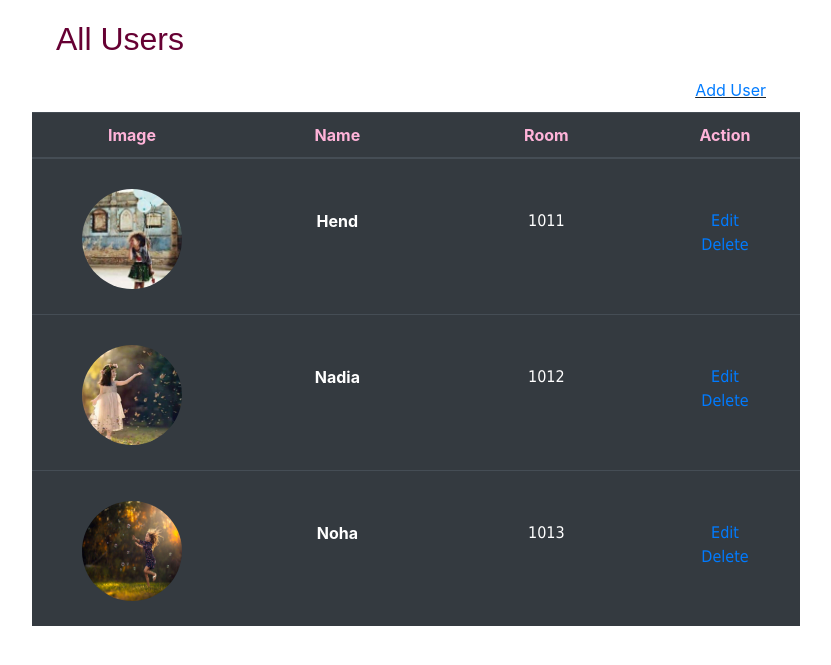
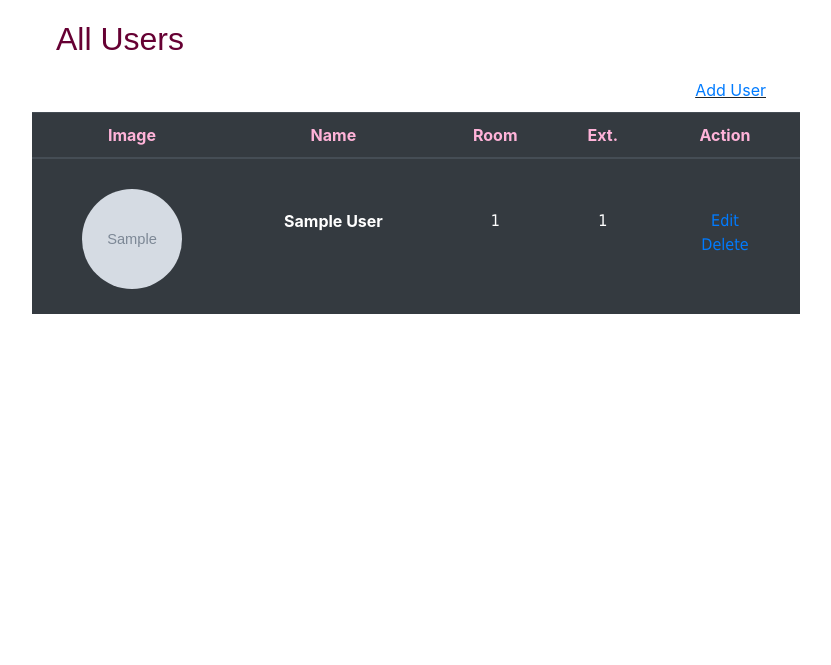
Before and after one commit to ghadamostafa/ITI-Cafeteria, a PHP site: page /Views/users.php in a window 1280 px wide. Shown: the top 665 px of the page, without its empty margins (224-1055 px from the left). Run offline with PHP 8.4, Linux system fonts and the light colour scheme; tables that the repository leaves empty hold one stand-in row (values such as "Sample post"); grey boxes marked "Sample" are stand-in pictures.

Commit message:
list users

```diff
--- a/Views/users.php
+++ b/Views/users.php
@@ -62,6 +62,20 @@
 	</style>
 </head>
 <body>
+	<?php
+	$conn=mysqli_connect("localhost:3308","root","","cafeteria");
+	if(! $conn)
+	{
+		echo "cann't connect";
+		echo mysqli_connect_error();
+	exit;
+	}
+	else
+	{
+		$users=mysqli_query($conn,"select * from users");
+		// var_dump($users);
+	}
+	?>
 	<div id="headerDiv">
 		<h2 >All Users</h2>
 	</div>
@@ -76,42 +90,27 @@
 		   		<th scope="col" class="image">Image</th>
 		      <th scope="col">Name</th>
 		      <th scope="col">Room</th>
+		      <th scope="col">Ext.</th>
 		      <th scope="col" style="width: 150px;">Action</th>
 
 
 		    </tr>
 		  </thead>
 		  <tbody>
+		  	<?php
+		  	while($row=mysqli_fetch_assoc($users))
+			{
+		  	?>
 		    <tr>
-		    	<td  class="image"><img src="../assets/Images/photo1.jpg"></td>
-		      <th scope="row">Hend</th>
-		      <td>1011</td>
+		    	<td  class="image"><img src="../assets/Images/<?php echo $row['image'] ?>" ></td>
+		      <th scope="row"><?php echo $row['name']; ?></th>
+		      <td><?php echo $row['room_no']; ?></td>
+		      <td><?php echo $row['ext']; ?></td>
 		      <td style="width: 150px;">
 		      	<a href="#">Edit</a><br>
 		      	<a href="#">Delete</a></td>
-
-
 		    </tr>
-		    <tr>
-		    	<td class="image"><img src="../assets/Images/photo2.jpg"></td>
-		      <th scope="row">Nadia</th>
-		      <td>1012</td>
-		      <td style="width: 150px;">
-		      	<a href="#">Edit</a><br>
-		      	<a href="#">Delete</a></td>
-
-
-		    </tr>
-		    <tr>
-		    	<td class="image"><img src="../assets/Images/photo3.jpeg"></td>
-		      <th scope="row">Noha</th>
-		      <td >1013</td>
-		      <td style="width: 150px;">
-		      	<a href="#">Edit</a><br>
-		      	<a href="#">Delete</a></td>
-
-
-		    </tr>
+		    <?php } ?>
 
 		  </tbody>
 		</table>
```
Also changed, not shown: assets/Images/coffee.jpg (renamed from assets/Images/cofee.jpg).
